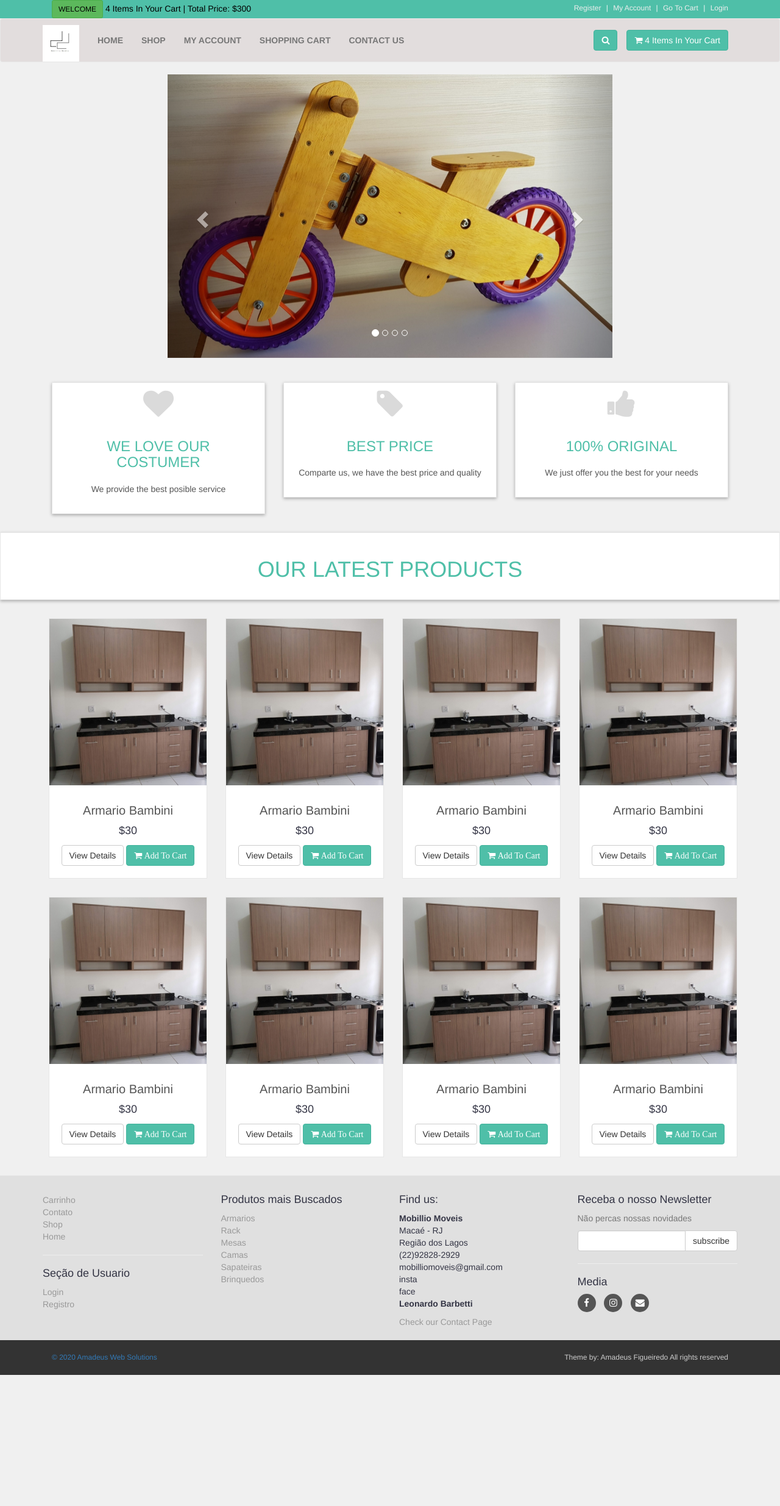
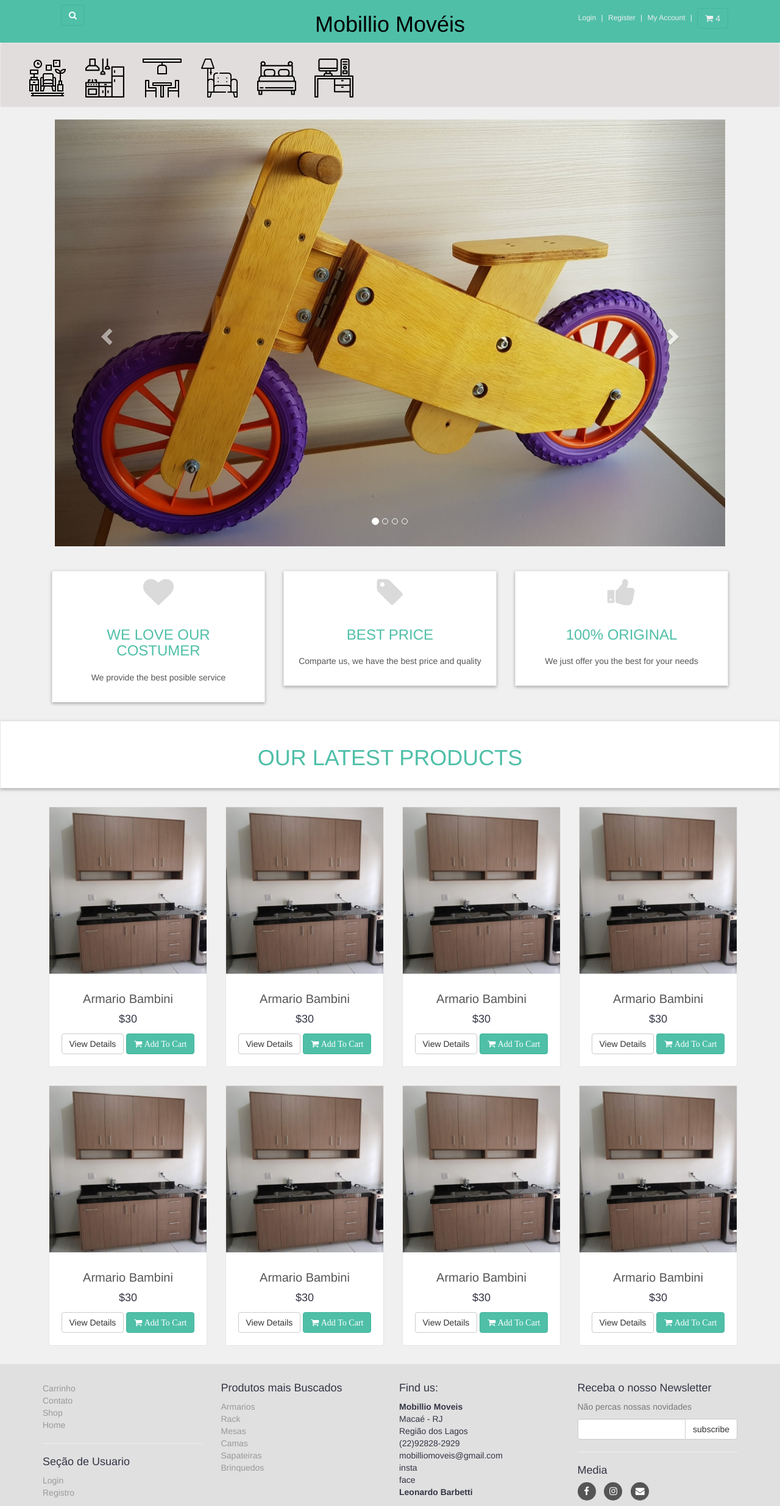
Before and after one commit to amadeusfi/mobillio, a PHP site: page /index.php in a window 1280 px wide. Shown: the top 2470 px of the page at 61% size. Before the commit the page ends 2255 px from the top, so only its background shows below. Run offline with PHP 8.4, Linux system fonts and the light colour scheme.

Commit message:
frontend update

```diff
--- a/includes/header.php
+++ b/includes/header.php
@@ -4,61 +4,19 @@
 <head>
     <meta charset="UTF-8">
     <meta name="viewport" content="width=device-width, initial-scale=1">
-    <title>M-Dev Store</title>
+    <title>Mobillio</title>
     <link rel="stylesheet" href="styles/bootstrap-337.min.css">
     <link rel="stylesheet" href="font-awsome/css/font-awesome.min.css">
     <link rel="stylesheet" href="styles/style.css">
 </head>
 
 <body>
-    <div id="top">
+    <div id="top" class="container-fluid">
         <div class="container">
-            <div class="col-md-6 offer">
-                <a href="#" class="btn btn-success btn-sm">Welcome</a>
-                <a href="checkout.php">4 Items In Your Cart | Total Price: $300 </a>
-            </div>
-            <div class="col-md-6">
-                <ul class="menu">
-                    <li><a href="customer_register.php">Register</a></li>
-                    <li><a href="myaccount.php">My Account</a></li>
-                    <li><a href="cart.php">Go To Cart</a></li>
-                    <li><a href="checkout.php">Login</a></li>
-                </ul>
-            </div>
-        </div>
-    </div>
-    <div id="navbar" class="navbar navbar-default">
-        <div class="container">
-            <div class="navbar-header">
-                <a href="index.php" class="navbar-brand home">
-                    <img src="images/logo.png" alt="Logo" class="">
-                </a>
-                <button class="navbar-toggle" data-toggle="collapse" data-target="#navigation">
-                    <span class="sr-only">Toggle Navigation</span>
-                    <i class="fa fa-align-justify"></i>
-                </button>
-                <button class="navbar-toggle" data-toggle="collapse" data-target="#search">
-                    <span class="sr-only">Toggle Search</span>
-                    <i class="fa fa-search"></i>
-                </button>
-            </div>
-            <div class="navbar-collapse collapse" id="navigation">
-                <div class="padding-nav">
-                    <ul class="nav navbar-nav left">
-                        <li class=""><a href="index.php">Home</a></li>
-                        <li><a href="shop.php">Shop</a></li>
-                        <li><a href="myaccount.php">My Account</a></li>
-                        <li><a href="cart.php">Shopping Cart</a></li>
-                        <li><a href="contact.php">Contact Us</a></li>
-                    </ul>
-                </div>
-                <a href="cart.php" class="btn navbar-btn btn-primary right">
-                    <i class="fa fa-shopping-cart"></i>
-                    <span>4 Items In Your Cart</span>
-                </a>
-                <div class="navbar-collapse collapse right">
+            <div class="col-md-4 offer">
+                <div class="navbar-collapse collapse left">
                     <button class="btn btn-primary navbar-btn" type="button" data-toggle="collapse" data-target="#search">
-                        <span class="sr-only">Search</span>
+                        <span class="sr-only">procure</span>
                         <i class="fa fa-search"></i>
                     </button>
                 </div>
@@ -75,5 +33,38 @@
                     </form>
                 </div>
             </div>
+            <div class="col-sm-4 text-center">
+                <a href="index.php">
+                    <h1>Mobillio Movéis</h1>
+                </a>
+            </div>
+            <div class="col-md-4">
+                <ul class="menu">
+                    <li><a href="checkout.php">Login</a></li>
+                    <li><a href="customer_register.php">Register</a></li>
+                    <li><a href="myaccount.php">My Account</a></li>
+                    <li><a href="cart.php" class="btn navbar-btn btn-primary right">
+                            <i class="fa fa-shopping-cart"></i>
+                            <span> 4</span>
+                        </a>
+                    </li>
+                </ul>
+            </div>
         </div>
     </div>
+    <div id="navbar" class="navbar navbar-default">
+        <div class="container-fluid center">
+            <div class="navbar-collapse collapse" id="navigation">
+                <div class="padding-nav center-block">
+                    <ul class="nav navbar-nav">
+                        <li><a href="shop.php"><img src="assets/icons/shop.png"></a></li>
+                        <li><a href="kitchen.php"><img src="assets/icons/kitchen.png"></a></li>
+                        <li><a href="kitchen.php"><img src="assets/icons/dinner.png"></a></li>
+                        <li><a href="living.php"><img src="assets/icons/living.png"></a></li>
+                        <li><a href="bed.php"><img src="assets/icons/bed.png"></a></li>
+                        <li><a href="desk.php"><img src="assets/icons/desk.png"></a></li>
+                    </ul>
+                </div>
+            </div>
+        </div>
+    </div>
--- a/includes/sidebar.php
+++ b/includes/sidebar.php
@@ -19,7 +19,7 @@
     </div>
     <div class="panel-body">
         <ul class="nav nav-pills nav-stacked category-menu">
-            <li><a href="#">Cozinha</a></li>
+            <li><a href="#"><img src="assets/icons/kitchen.png"></a></li>
             <li><a href="#">Dormitorio</a></li>
             <li><a href="#">Sala de Estar</a></li>
             <li><a href="#">Infantil</a></li>
--- a/includes/slider.php
+++ b/includes/slider.php
@@ -1,6 +1,6 @@
 <!-- Slider -->
-<div class="container" id="slider">
-    <div class="col-md-8">
+<div class="container-fluid" id="slider">
+    <div class="">
         <!-- Carousel slide start -->
         <div class="carousel slide" id="myCarousel" data-ride="carousel">
             <ol class="carousel-indicators">
--- a/styles/style.css
+++ b/styles/style.css
@@ -80,8 +80,8 @@ body{
 .navbar{
     background: rgb(226, 221, 221);
 }
-.navbar-collapse .right{
-    float: right;
+.navbar-collapse .left{
+    float: left;
 }
 .navbar-brand{
     float: left;
@@ -89,6 +89,10 @@ body{
     font-size: 18px;
     line-height: 20px;
     height: 70px;
+}
+.padding-nav {
+
+    text-align: center;
 }
 .navbar-brand:hover,
 .navbar-brand:focus{
@@ -111,7 +115,7 @@ body{
     border-color: rgb(65, 179, 156);
 }
 #search .navbar-form{
-    float: right;
+    float: left;
 }
 #search{
     clear: both;
```
Also changed, not shown: assets/icons/bed.png (added), assets/icons/bed2.png (added), assets/icons/desk.png (added), assets/icons/dinner.png (added), assets/icons/garden.png (added), assets/icons/kitchen.png (added), assets/icons/living.png (added), assets/icons/shop.png (added), 2 other files.
